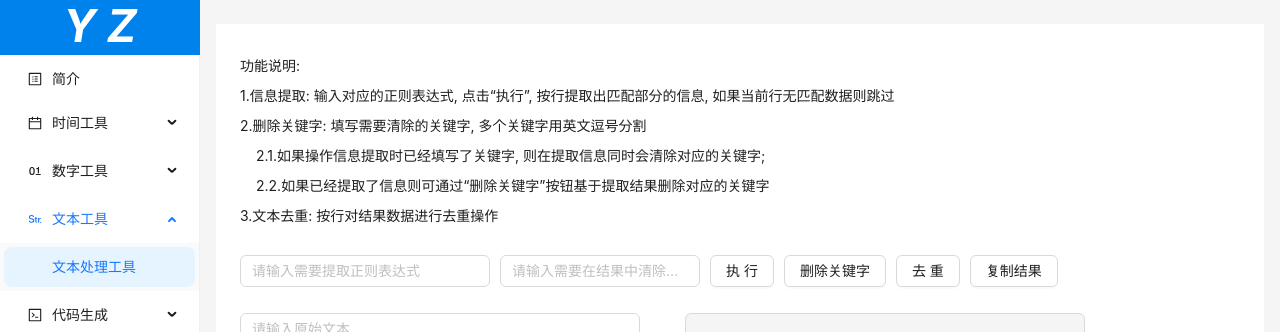
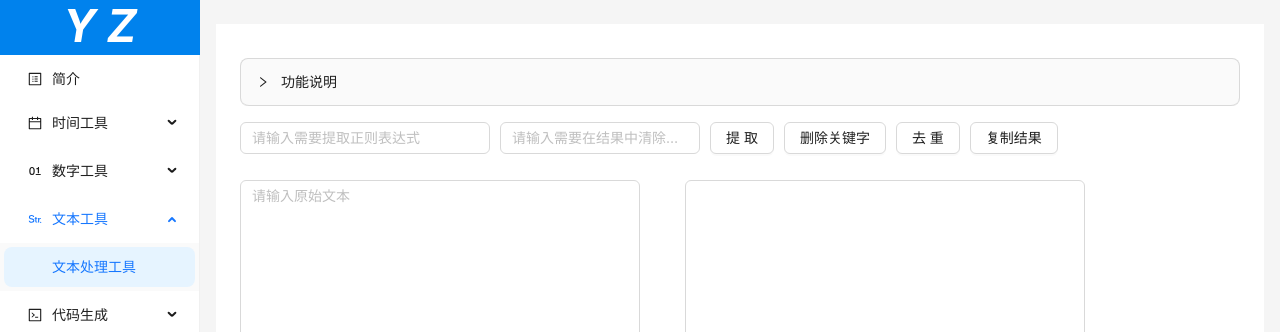
Before and after one commit to ychp/open-tool, a Vue app: page /string-common-utils in a window 1280 px wide. Shown: the top 332 px of the page. Built offline with nearby package versions, Linux system fonts and the light colour scheme.

Commit message:
调整功能说明展示

```diff
--- a/src/components/string-utils/common-utils/StringCommonUtils.vue
+++ b/src/components/string-utils/common-utils/StringCommonUtils.vue
@@ -2,7 +2,8 @@
   <div class="app-container">
     <a-flex :vertical="true">
       <div class="operate-description">
-        <p>功能说明:</p>
+        <a-collapse v-model:activeKey="activeKey" collapsible="header">
+          <a-collapse-panel key="1" header="功能说明">
             <p>
               1.信息提取: 输入对应的正则表达式, 点击“执行”, 按行提取出匹配部分的信息,
               如果当前行无匹配数据则跳过
@@ -15,6 +16,8 @@
               2.2.如果已经提取了信息则可通过“删除关键字”按钮基于提取结果删除对应的关键字
             </p>
             <p>3.文本去重: 按行对结果数据进行去重操作</p>
+          </a-collapse-panel>
+        </a-collapse>
       </div>
       <div class="operate">
         <a-input
@@ -31,7 +34,7 @@
           v-model:value="extractor.clearKeyWord"
           style="width: 200px"
         />
-        <a-button class="btn" @click="extractContent">执行</a-button>
+        <a-button class="btn" @click="extractContent">提取</a-button>
         <a-button class="btn" @click="remvoKeyWord">删除关键字</a-button>
         <a-button class="btn" @click="remvoDuplicate">去重</a-button>
         <a-button class="btn" @click="copyResult">复制结果</a-button>
@@ -44,14 +47,14 @@
           :rows="20"
         />
         <a-label class="icon">=></a-label>
-        <a-textarea class="result" v-model:value="extractor.result" :rows="20" disabled />
+        <a-textarea class="result" v-model:value="extractor.result" :rows="20" />
       </div>
     </a-flex>
   </div>
 </template>
 
 <script lang="ts" setup>
-import { reactive } from 'vue'
+import { reactive, ref } from 'vue'
 
 interface Extractor {
   content: string
@@ -66,6 +69,8 @@ const extractor = reactive<Extractor>({
   clearKeyWord: '',
   result: ''
 })
+
+const activeKey = ref(['0'])
 
 const remvoDuplicate = async function () {
   let stringArray = splitText(extractor.result)
```
Lines whose indentation alone changed are shown as unchanged.
